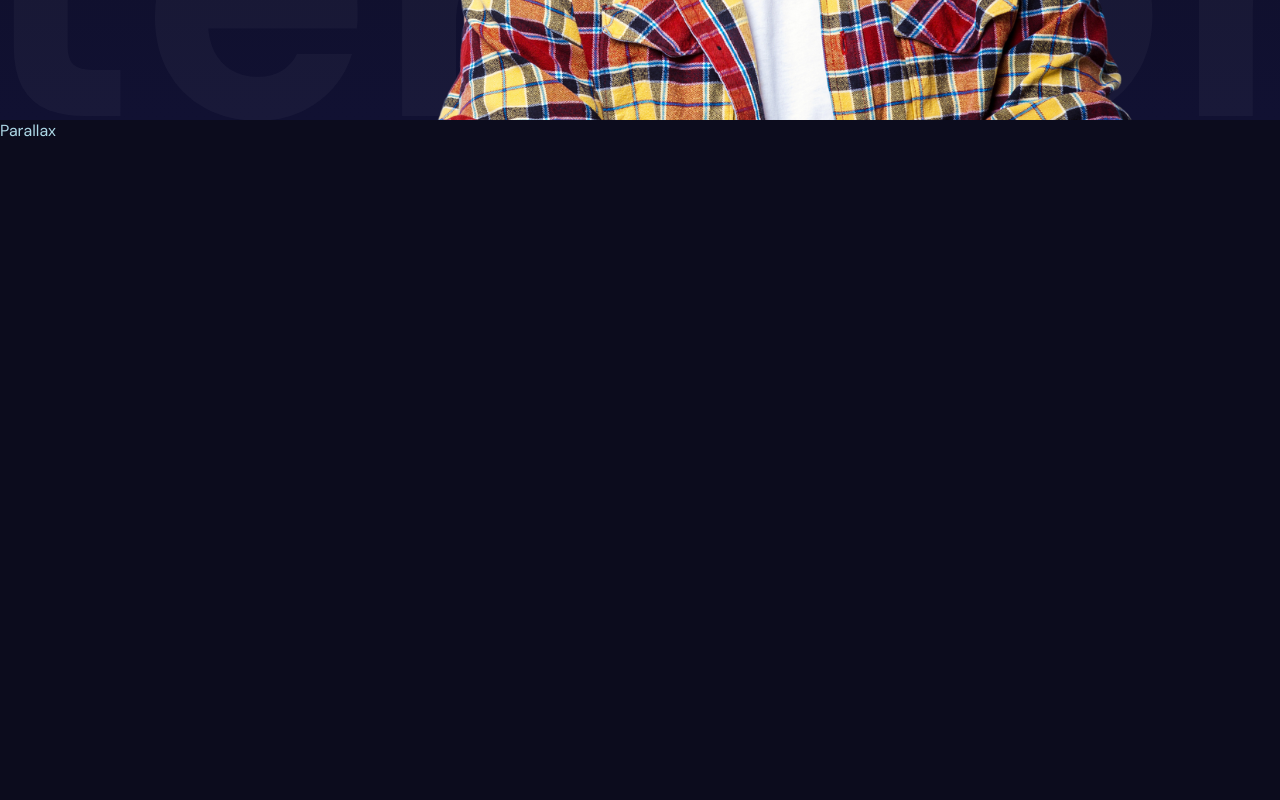
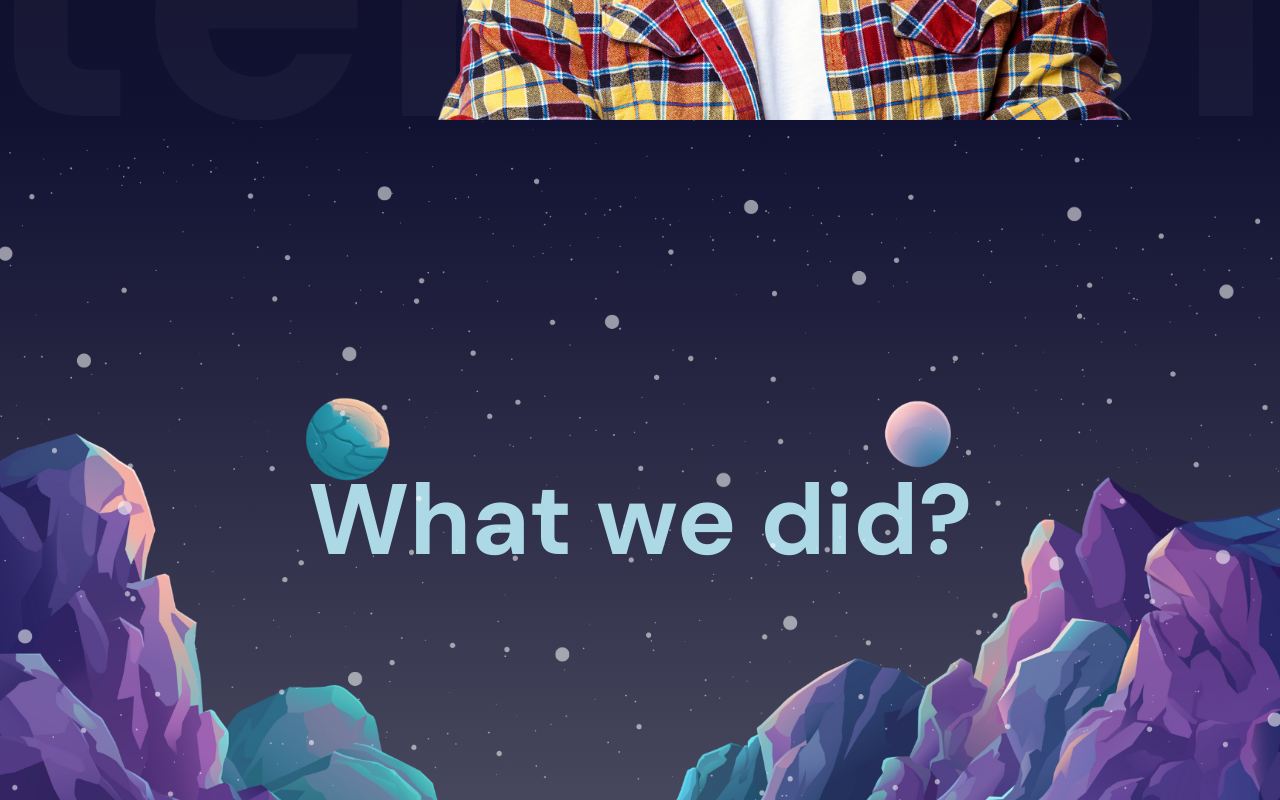
Before and after one commit to ShR4528/animated-portfolio, a React (Vite) app: page / in a window 1280 px wide. Shown: the part 680-1480 px from the top of the page. Built offline with nearby package versions, Linux system fonts and the light colour scheme.

Commit message:
parallax

```diff
--- a/src/App.jsx
+++ b/src/App.jsx
@@ -2,6 +2,7 @@
 import './app.scss';
 import Hero from './components/hero/Hero';
 import Navbar from './components/navbar/Navbar';
+import Parallax from './components/parallax/parallax';
 
 const App = () => {
   return (
@@ -10,9 +11,13 @@
         <Navbar />
         <Hero />
       </section>
-      <section id='Services'>Parallax</section>
+      <section id='Services'>
+        <Parallax type='portfolio' />
+      </section>
       <section>Services</section>
-      <section id='Portfolio'>Parallax</section>
+      <section id='Portfolio'>
+        <Parallax type='portfolio' />
+      </section>
       <section>Portfolio1</section>
       <section>Portfolio2</section>
       <section>Portfolio3</section>
--- /dev/null
+++ b/src/components/parallax/Parallax.jsx
@@ -0,0 +1,21 @@
+import './parallax.scss';
+
+const Parallax = ({ type }) => {
+  return (
+    <div
+      className='parallax'
+      style={{
+        background:
+          type === 'services'
+            ? 'linear-gradient(180deg, #0c0c1d, #111132)'
+            : 'linear-gradient(180deg, #111132, #505064)',
+      }}>
+      <h1>{type === 'services' ? 'What we Do' : 'What we did?'}</h1>
+      <div className='mountains'></div>
+      <div className='planets'></div>
+      <div className='stars'></div>
+    </div>
+  );
+};
+
+export default Parallax;
--- /dev/null
+++ b/src/components/parallax/parallax.scss
@@ -0,0 +1,39 @@
+.parallax {
+  width: 100%;
+  height: 100%;
+  position: relative;
+  display: flex;
+  align-items: center;
+  justify-content: center;
+
+  h1 {
+    font-size: 100px;
+  }
+
+  .mountains {
+    background-image: url('/mountains.png');
+    background-size: cover;
+    background-position: bottom;
+    width: 100%;
+    height: 100%;
+    position: absolute;
+  }
+
+  .planets {
+    background-image: url('/planets.png');
+    background-size: cover;
+    background-position: bottom;
+    width: 100%;
+    height: 100%;
+    position: absolute;
+  }
+
+  .stars {
+    background-image: url('/stars.png');
+    background-size: cover;
+    background-position: bottom;
+    width: 100%;
+    height: 100%;
+    position: absolute;
+  }
+}
```
